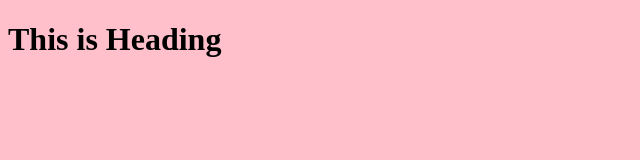
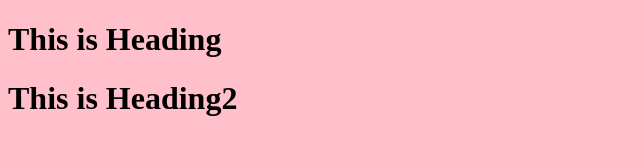
Before and after one commit to srj00999/localRepo, a plain HTML site: page index.html in a window 1280 px wide. Shown: the whole page, without its empty margins (0-640 px from the left). Drawn offline with Linux system fonts and the light colour scheme.

Commit message:
add features2

```diff
--- a/index.html
+++ b/index.html
@@ -8,5 +8,6 @@
 </head>
 <body>
     <h1 class="heading">This is Heading</h1>
+    <h1 class="heading">This is Heading2</h1>
 </body>
 </html>
```
